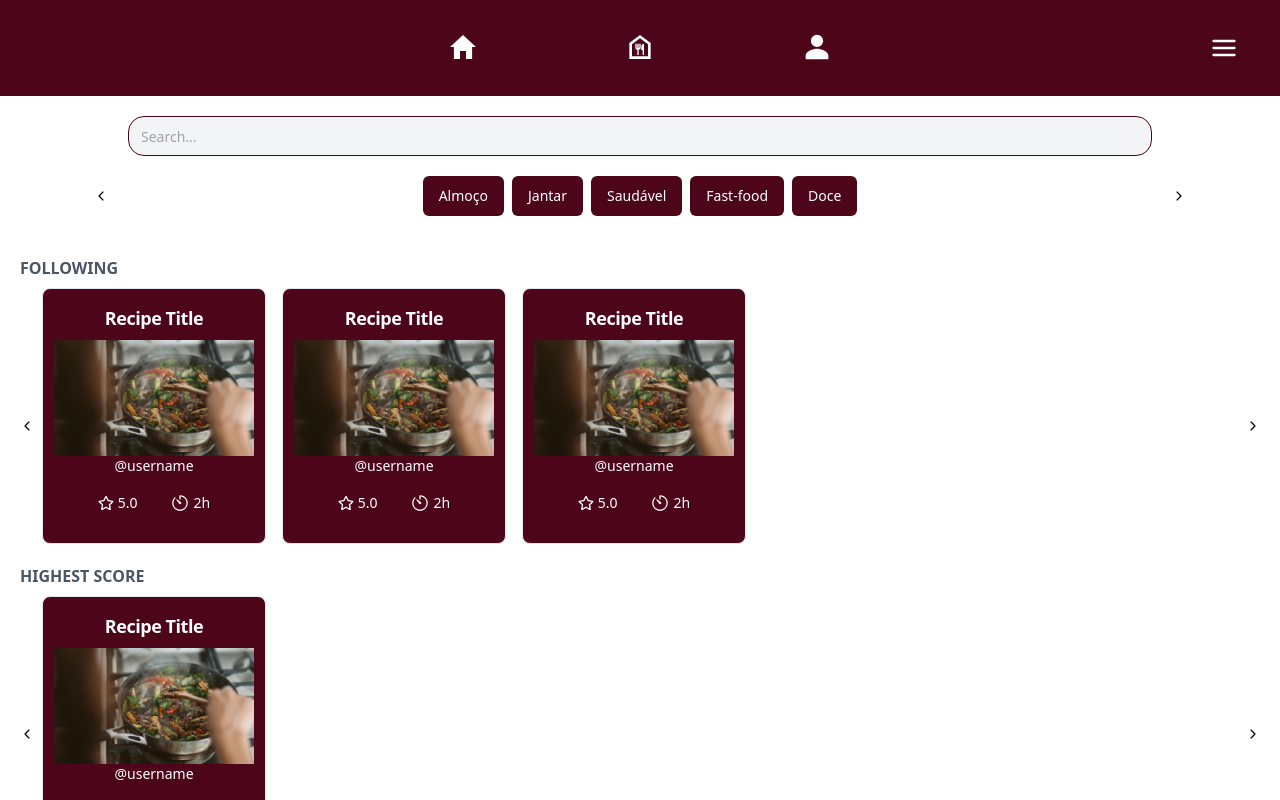
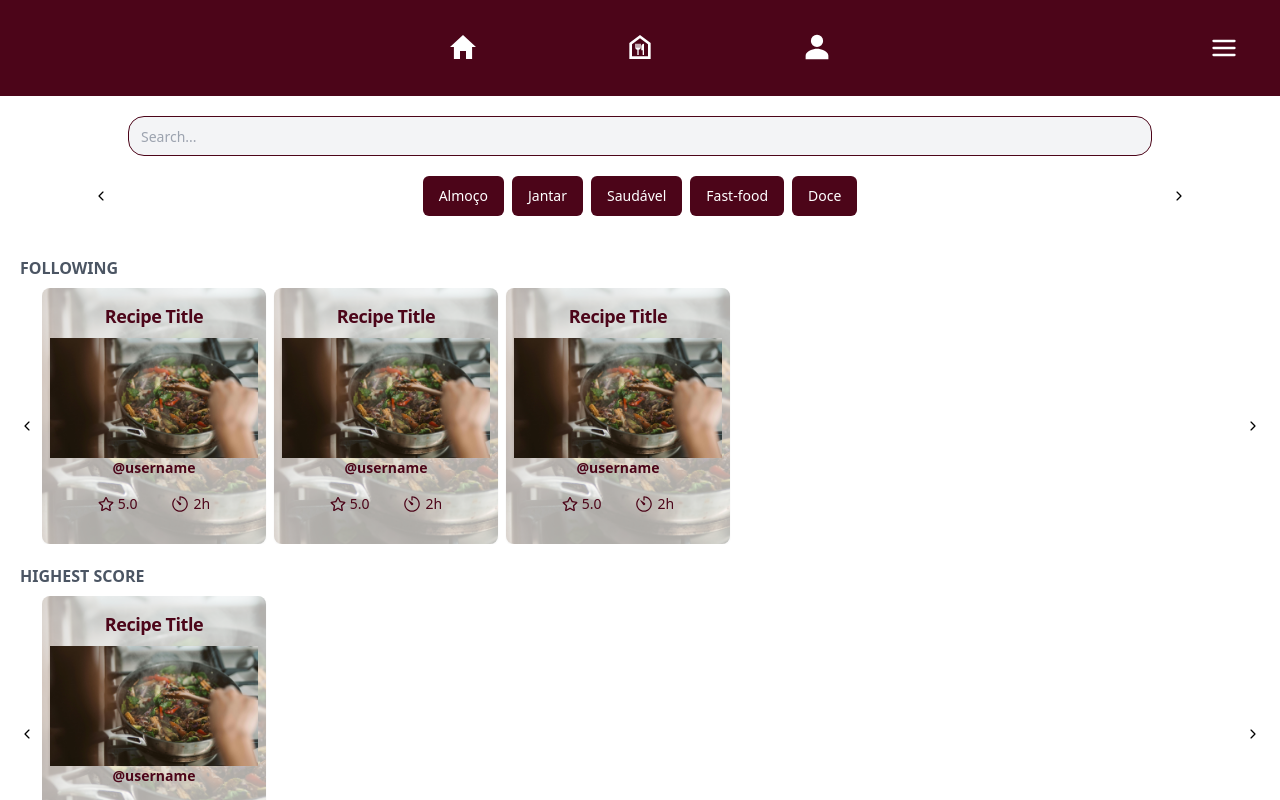
Before and after one commit to lalamp/project_recipesApp, a Next.js app: page /mainPage in a window 1280 px wide. Built offline with nearby package versions, Linux system fonts and the light colour scheme.

Commit message:
feat: recipe card background

```diff
--- a/app/components/RecipeCard.tsx
+++ b/app/components/RecipeCard.tsx
@@ -15,13 +15,22 @@ import { IoIosTimer } from "react-icons/io";
 
 const RecipeCard = () => {
     return (
-        <Card className="w-56 h-60 md:h-64 flex flex-col justify-center items-center bg-rose-950 text-white p-2">
+        <div className="relative w-56 h-60 md:h-64">
+            <div className="absolute w-56 h-60 md:h-64 opacity-35 rounded-lg"
+                style={{
+                    backgroundImage: `url("/recipe-photo.jpg")`,
+                    backgroundSize: 'cover',
+                    backgroundPosition: 'center',
+                    backgroundRepeat: 'no-repeat'
+                }}
+            ></div>
+            <Card className="absolute w-56 h-60 md:h-64 flex flex-col justify-center items-center rounded-lg border-none bg-transparent text-rose-950 font-bold p-2">
                 <CardHeader className="h-full w-full space-y-0 p-0 flex flex-col justify-center items-center">
                     <CardTitle className="text-lg mb-2">Recipe Title</CardTitle>
                     <Image
                         alt="Foto da receita"
                         src="/recipe-photo.jpg"
-                    width={200}
+                        width={220}
                         height={50}
                     />
                     <p className="text-sm">@username</p>
@@ -37,6 +46,7 @@ const RecipeCard = () => {
                     </div>
                 </CardContent>
             </Card>
+        </div>
     );
 }
 
--- a/app/mainPage/page.tsx
+++ b/app/mainPage/page.tsx
@@ -43,7 +43,7 @@ export default function Home() {
             <p className="font-bold text-gray-600 mb-2">FOLLOWING</p>
             <div className="flex w-full items-center">
               <Button className="p-0 mr-2"><IoIosArrowBack/></Button>
-              <div className="flex w-full gap-4 overflow-auto [&::-webkit-scrollbar]:hidden mb-5">
+              <div className="flex w-full gap-2 overflow-auto [&::-webkit-scrollbar]:hidden mb-5">
                   <RecipeCard />
                   <RecipeCard />
                   <RecipeCard />
```
Lines whose indentation alone changed are shown as unchanged.
